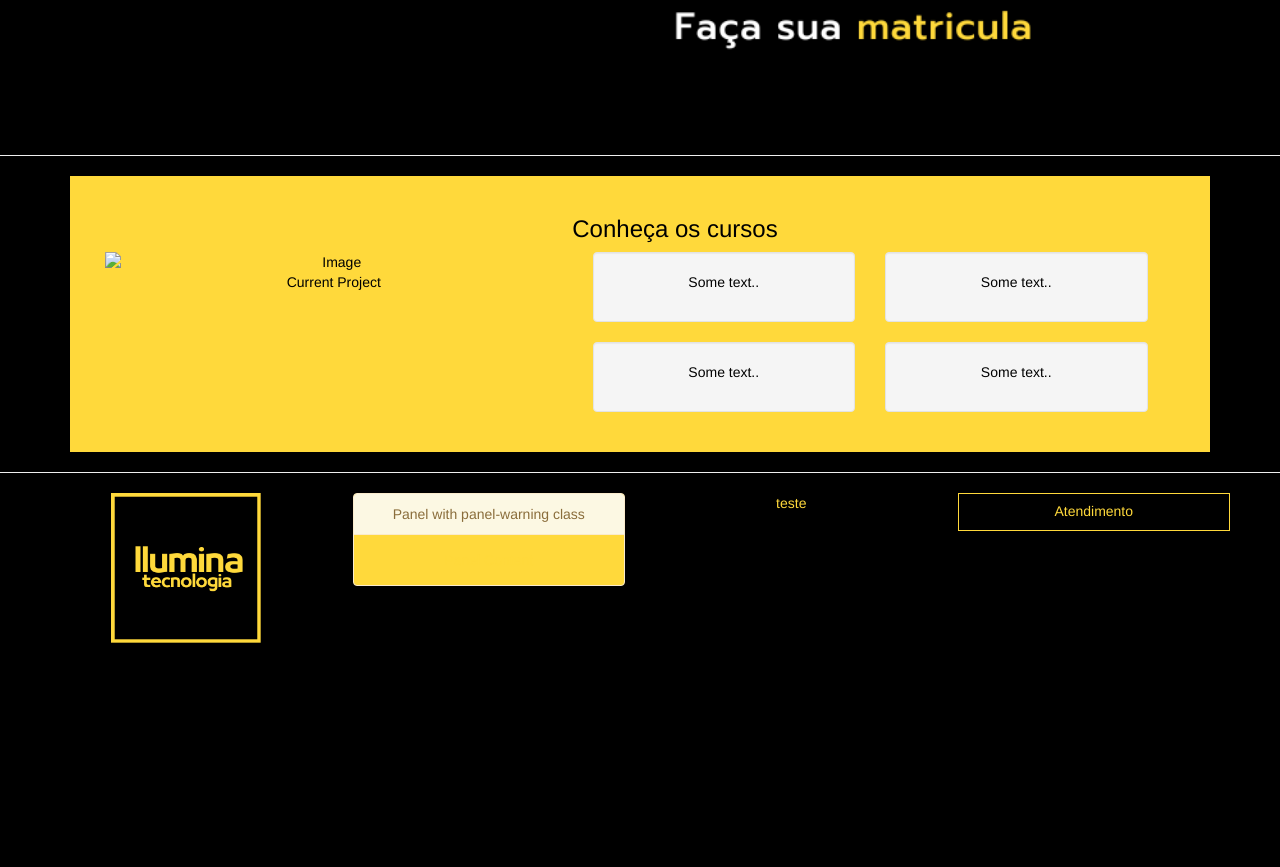
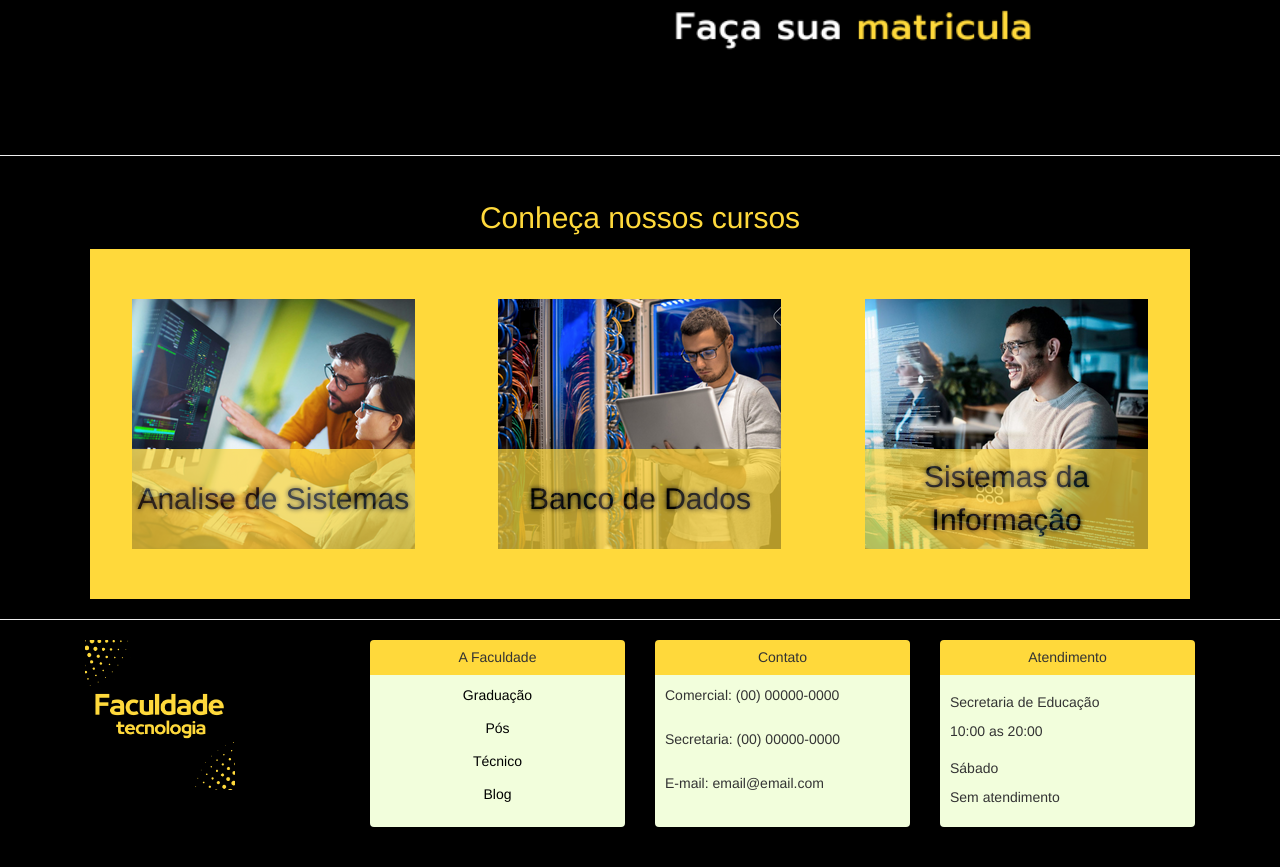
Before and after one commit to renatodesouza/faculdade, a Django app: page /home/ in a window 1280 px wide. Shown: the part 557-1424 px from the top of the page. Before the commit the page ends 1200 px from the top, so only its background shows below. Run offline with Django 3.2, Linux system fonts and the light colour scheme; some libraries are stand-ins or nearby versions.

Commit message:
home pronta

```diff
--- a/app_fac/static/css/style.css
+++ b/app_fac/static/css/style.css
@@ -1,6 +1,7 @@
 body {
     overflow-x: hidden;
 }
+
 
 .imagem {
     width: 100%;
@@ -9,12 +10,29 @@ body {
     padding: 0px;
 }
 
-.container-box {
+.conteudo {
+    border: none;
+    margin: 0px 64px;
+    padding: 0px;
+}
+
+.box {
+    display: grid;
+    grid-template-columns: 100%;
+    grid-column: 1 / -1;
+    place-self: center;
+}
+
+.yellow-box {
     background-color: #FFD93B;
     color: black;
-    border: none;
+    padding: 20px;
+}
+
+.titulo {
+    text-align: center;
+    padding: 0px;
     margin: 0px;
-    padding: 20px;
 }
 
 .logo {
@@ -27,43 +45,112 @@ body {
     height: 20px;
 }
 
-.info {
-    color: #FFD93B;
+/* .grid {
+    display: grid;
+    grid-template-columns: auto;
+    gap: 10px;
+} */
+
+
+.imagem-curso {
+    margin: 10px;
+    padding: 10px;
 }
 
-.info h5 {
-    border: .5px solid #FFD93B;
-    margin: 0px;
-    padding: 10px;
-
+.cursos {
+    color: #FFD93B;
+    text-align: center;
+    margin-bottom: 10px;
+    padding: 5px 0px;
 }
 
-.info ul li {
-    list-style-type: none;
+.painel-header {
+    border-radius: 4px 4px 0px 0px;
+    text-align: center;
 }
 
-.info ul li a {
-    text-decoration: none;
-    color: #FFD93B;
-    text-align: justify;
-    border: 1px solid red;
+.painel-header-yellow {
+    background-color: #FFD93B;
 }
 
-.box {
+.painel-body {
+    text-align: left;
+    background-color: #F2FEDC;
+    border-radius: 0px 0px 4px 4px;
+    padding: 10px;
+    margin: 0px;
+    height: 152px;
     display: grid;
-    grid-template-columns: 100%;
-    grid-column: 1 / -1;
-    place-self: center;
+    grid-template-rows: auto;
 }
 
-.grid {
-    margin: 0px;
-    padding: 0px 5px;
-    grid-template-rows: 40px;
-    display: grid;
-    grid-template-columns: auto;
+.painel-body-opacity {
+    opacity: 0.3;
+}
+
+footer {
+    margin-bottom: 20px;
+    padding-bottom: 20px;
+}
+
+footer div a {
+    text-decoration: none;
+    text-align: center;
+    color: black;
+}
+
+footer div a:hover {
+    font-size: 20px;
+    text-decoration: none;
+    color: black;
 }
 
 
 
+/* Teste */
+.grid {
+    display: grid;
+    grid-template-columns: auto;
+    place-content: center;
 }
+
+
+.caixa {
+    display: grid;
+    grid-template-columns: repeat(3, 1fr);
+    height: 350px;
+    width: 1100px;
+    place-items: center;
+    background-color: #FFD93B;
+    margin: 0px 30px;
+    border: none;
+}
+
+.block {
+    display: inline-block;
+    position: relative;
+}
+
+.block figcaption {
+    position: absolute;
+    text-align: center;
+    top: 150px;
+    font-size: 30px;
+    color: #030303;
+    text-shadow: 0px 0px 5px black;
+}
+
+
+.caixa-fig {
+    display: grid;
+    align-items: center;
+    height: 100px;
+    width: 100%;
+    background-color: #FFD93B;
+    opacity: 0.7;
+}
+
+.caixa-fig:hover {
+    font-size: 31px;
+    background-color: #f7b80ec5;
+}
--- a/app_fac/templates/app_fac/home.html
+++ b/app_fac/templates/app_fac/home.html
@@ -55,69 +55,71 @@
     </div>
   </nav>
 
-
-    </div>
   <!-- JUMBOTRON INICIO -->
-      <div class=" imagem-box" style="margin: 0px;">
+  <div class="" style="margin: 0px;">
       <img class="imagem" src="{% static '/img/vestibular.png' %}"  alt="">
   </div>
   <!-- JUMBOTRON FIM -->
   <hr>
-      <div class="container">
-        <div class="container-box">
-          <div class="container text-center">
-            <h3>Conheça os cursos</h3>
-            <div class="row">
-              <div class="col-sm-5">
-                <img src="" class="img-responsive" style="width:100%" alt="Image">
-                <p>Current Project</p>
+
+  <div class="grid">
+      <h2 class="cursos">Conheça nossos cursos</h2>
+    <div class="caixa">
+      <div class="block">
+          <img class="imag" src="{% static '/img/1.png' %}" alt="">
+          <figcaption class="caixa-fig">Analise de Sistemas</figcaption>
       </div>
-
-              <div class="col-sm-3">
-                <div class="well">
-                 <p>Some text..</p>
+      <div class="block">
+          <img class="imag" src="{% static '/img/2.png' %}" alt="">
+          <figcaption class="caixa-fig">Banco de Dados</figcaption>
       </div>
-                <div class="well">
-                 <p>Some text..</p>
-                </div>
-              </div>
-              <div class="col-sm-3">
-                <div class="well">
-                 <p>Some text..</p>
-                </div>
-                <div class="well">
-                 <p>Some text..</p>
+      <div class="block">
+          <img class="imag" src="{% static '/img/3.png' %}" alt="">
+          <figcaption class="caixa-fig">Sistemas da Informação</figcaption>
       </div>
     </div>
   </div>
 
+  <hr>
+
+  <footer class="container">
+    <div class="col-sm-3">
+      <img class="logo" src="{% static '/img/logo4.png' %}" alt="">
+    </div>
+    <div class="info">
+      <div class="col-sm-3">
+        <div class="grid painel-header painel-header-yellow">
+          <h5>A Faculdade</h5>
+        </div>
+        <div class="painel-body">
+          <a href="">Graduação</a>
+          <a href="">Pós</a>
+          <a href="">Técnico</a>
+          <a href="">Blog</a>
+        </div>
+      </div>
+      <div class="col-sm-3">
+        <div class="grid painel-header painel-header-yellow">
+          <h5>Contato</h5>
+        </div>
+        <div class="painel-body">
+          <p>Comercial: (00) 00000-0000</p>
+          <p>Secretaria: (00) 00000-0000</p>
+          <p>E-mail: email@email.com</p>
+        </div>
+      </div>
+      <div class="col-sm-3">
+        <div class="grid painel-header painel-header-yellow">
+          <h5>Atendimento</h5>
+        </div>
+        <div class="painel-body">
+          <h5>Secretaria de Educação</h5>
+          <p>10:00 as 20:00</p>
+          <h5>Sábado</h5>
+          <p>Sem atendimento</p>
         </div>
       </div>
     </div>
-      <hr>
-      <footer class="container-fluid text-center" style="margin: 20px;">
-        <div class="col-sm-3">
-          <img class="logo" src="{% static '/img/logo3.png' %}" alt="">
-        </div>
-        <div class="info">
-          <div class="col-sm-3">
-            <div class="panel panel-warning" style="background-color: #FFD93B;">
-              <div class="panel-heading">Panel with panel-warning class</div>
-              <div class="panel-body">Panel Content</div>
-            </div>
-          </div>
-          <div class="col-sm-3">
-            <div class="grid painel">
-              <div class="painel painel-body">
-                <p>teste</p>
-              </div>
-            </div>
-          </div>
-          <div class="col-sm-3">
-            <h5>Atendimento</h5>
-          </div>
-        </div>
-
   </footer>
 </body>
 </html>
--- a/app_fac/urls.py
+++ b/app_fac/urls.py
@@ -1,10 +1,11 @@
 from re import template
 from django.urls import path
-from .views import IndexView
+from .views import IndexView, TestView
 
 
 app_name = 'app_fac'
 
 urlpatterns = [
     path('home/', IndexView.as_view(template_name='app_fac/home.html'), name='home'),
+    path('teste/', TestView.as_view(template_name='app_fac/teste.html'), name='teste'),
 ]
--- a/app_fac/views.py
+++ b/app_fac/views.py
@@ -6,3 +6,6 @@ from .models import curso
 
 class IndexView(TemplateView):
     template_name = 'app_fac/home.html'
+
+class TestView(TemplateView):
+    template_name = 'app_fac/teste.html'
```
Also changed, not shown: app_fac/templates/app_fac/teste.html (added, +21 -0 lines), app_fac/static/img/1.png (added), app_fac/static/img/2.png (added), app_fac/static/img/3.png (added), app_fac/static/img/logo4.png (added). Lines whose indentation alone changed are shown as unchanged.
